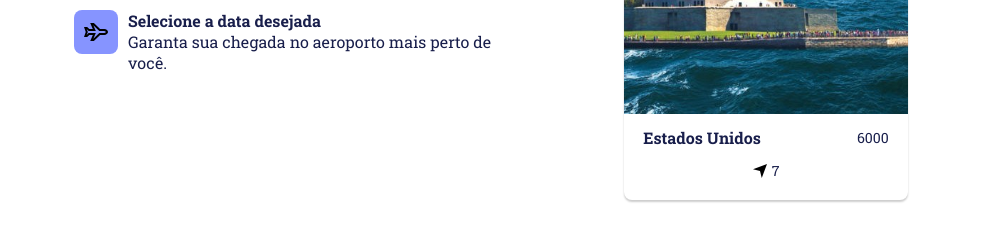
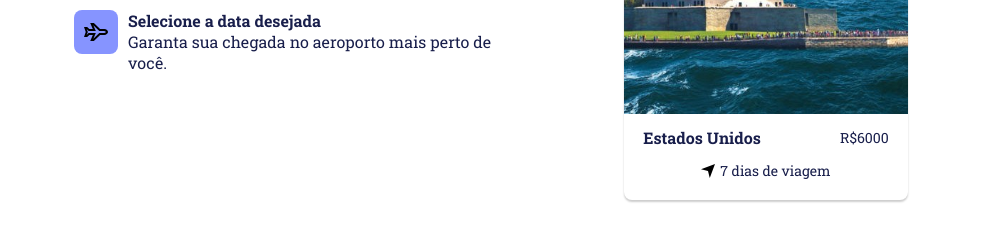
Before and after one commit to karinanuunes/travel-react, a React (Vite) app: page / in a window 1280 px wide. Shown: the part 2100-2330 px from the top of the page, without its empty margins (149-1157 px from the left). Built offline with nearby package versions, Linux system fonts and the light colour scheme.

Commit message:
ajust card destiny

```diff
--- a/src/components/book/book.tsx
+++ b/src/components/book/book.tsx
@@ -72,8 +72,8 @@ const Book = () => {
           src={eua}
           alt="Estados Unidos"
           title="Estados Unidos"
-          price={6000}
-          days={7}
+          price="R$6000"
+          days="7 dias de viagem"
         />
         <div className="book-complete">
           <img src={japao} alt="" className="book-complete-img" />
```
